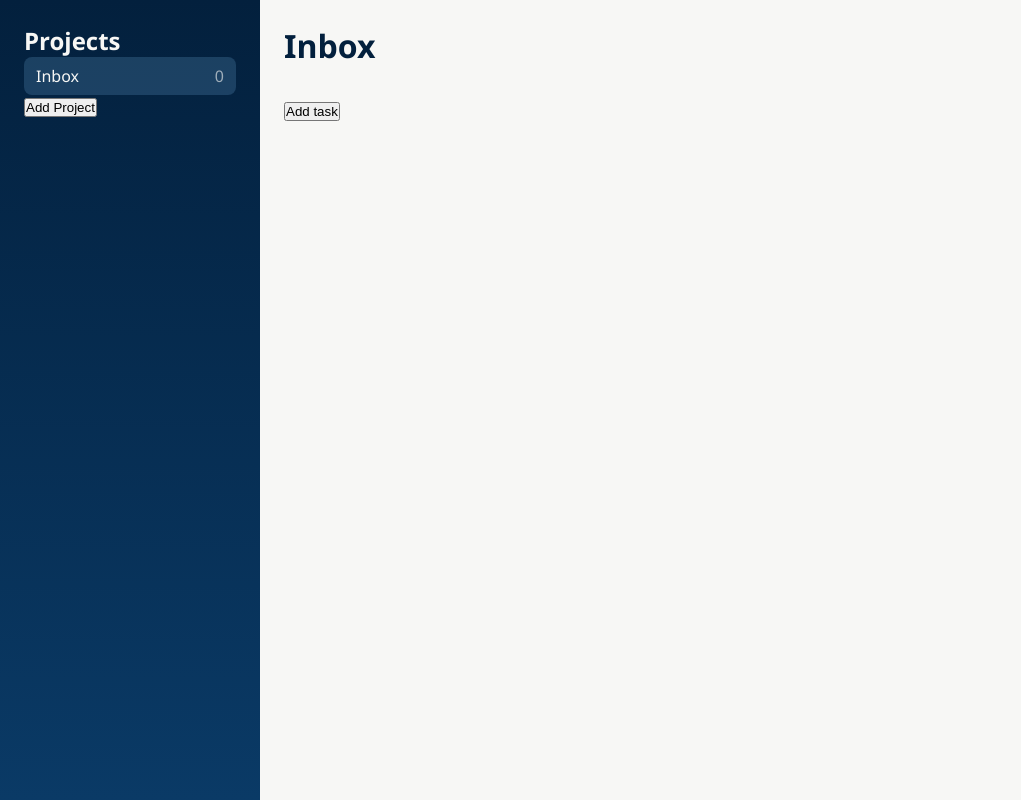
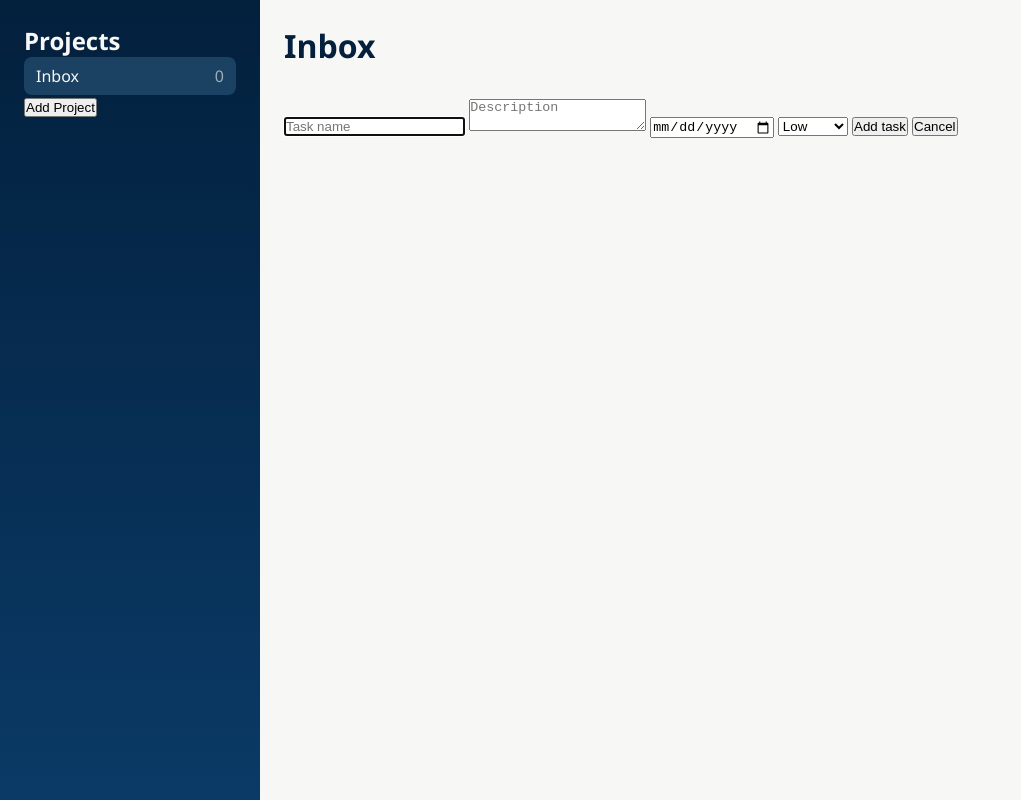
Before and after one commit to w1ttyy/todo-list, a website built with webpack: page src/template.html in a window 1280 px wide. Both pictures are taken after a click on the button "Add task". Shown: the whole page, without its empty margins (0-1021 px from the left). Built offline with nearby package versions, Linux system fonts and the light colour scheme.

Commit message:
Add task creation form

```diff
--- a/src/index.js
+++ b/src/index.js
@@ -42,10 +42,12 @@ todoList.addEventListener("click", (event) => {
   render();
 });
 
+// PROJECT FORM ====================================================
+
 const addProjectBtn = document.querySelector("#add-project-btn");
 const projectForm = document.querySelector("#project-form");
 const projectFormName = document.querySelector("#project-name");
-const cancelFormBtn = document.querySelector("#cancel-project-btn");
+const cancelProjectFormBtn = document.querySelector("#cancel-project-btn");
 
 addProjectBtn.addEventListener("click", () => {
   projectForm.hidden = false;
@@ -73,6 +75,47 @@ function hideProjectForm() {
   addProjectBtn.hidden = false;
 }
 
-cancelFormBtn.addEventListener("click", hideProjectForm);
+cancelProjectFormBtn.addEventListener("click", hideProjectForm);
+
+// TASK FORM ====================================================
+
+const addTaskBtn = document.querySelector("#add-task-btn");
+const taskForm = document.querySelector("#task-form");
+const taskFormTitle = document.querySelector("#task-title");
+const taskFormDescription = document.querySelector("#task-description");
+const taskFormDueDate = document.querySelector("#task-due-date");
+const taskFormPriority = document.querySelector("#task-priority");
+const taskFormCancelBtn = document.querySelector("#cancel-task-btn");
+
+function hideTaskForm() {
+  taskForm.reset();
+  taskForm.hidden = true;
+  addTaskBtn.hidden = false;
+}
+
+addTaskBtn.addEventListener("click", () => {
+  taskForm.hidden = false;
+  addTaskBtn.hidden = true;
+  taskFormTitle.focus();
+});
+
+taskForm.addEventListener("submit", (event) => {
+  event.preventDefault();
+
+  const name = taskFormTitle.value.trim();
+  if (!name) return;
+
+  const description = taskFormDescription.value.trim();
+  const dueDate = taskFormDueDate.value;
+  const priority = taskFormPriority.value;
+
+  addTodo(activeProjectId, name, description, dueDate, priority);
+
+  hideTaskForm();
+
+  render();
+});
+
+taskFormCancelBtn.addEventListener("click", hideTaskForm);
 
 render();
--- a/src/template.html
+++ b/src/template.html
@@ -25,6 +25,36 @@
     <main id="content">
       <h1 id="project-title">Inbox</h1>
       <ul id="todo-list"></ul>
+      <form id="task-form" hidden>
+        <input
+          type="text"
+          ,
+          name="Task name"
+          placeholder="Task name"
+          id="task-title"
+          aria-label="Task name"
+          required
+        />
+        <textarea
+          name="Description"
+          id="task-description"
+          placeholder="Description"
+          aria-label="Description"
+        ></textarea>
+        <input
+          type="date"
+          name="Due date"
+          id="task-due-date"
+          aria-label="Due date"
+        />
+        <select name="Priority" id="taks-priority" aria-label="Priority">
+          <option value="low">Low</option>
+          <option value="medium">Medium</option>
+          <option value="high">High</option>
+        </select>
+        <button type="submit">Add task</button>
+        <button type="button" id="cancel-task-btn">Cancel</button>
+      </form>
       <button id="add-task-btn" type="button">Add task</button>
     </main>
   </body>
```
